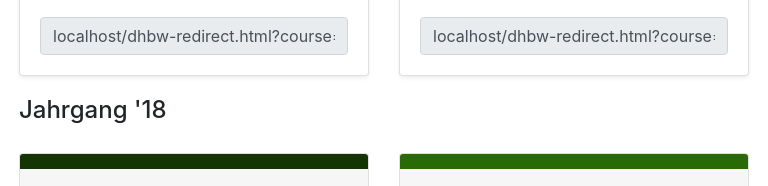
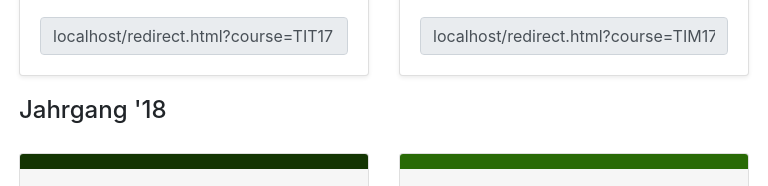
Before and after one commit to nickelswitte/rapla-redirect, a plain HTML site: page index.html in a window 1280 px wide. Shown: the part 344-530 px from the top of the page, 66-834 px from the left. Drawn offline with Linux system fonts and the light colour scheme.

Commit message:
Changed filename of redirection page

```diff
--- a/index.html
+++ b/index.html
@@ -177,7 +177,7 @@
 		}
 
 		function setTextOfInputField(id, course) {
-			document.getElementById(id).setAttribute("value", getRootUrl() + "/dhbw-redirect.html?course=" + course);
+			document.getElementById(id).setAttribute("value", getRootUrl() + "/redirect.html?course=" + course);
 		}
 
 		setTextOfInputField("input_tim17", "TIM17");
```
Also changed, not shown: redirect.html (renamed from dhbw-redirect.html).
